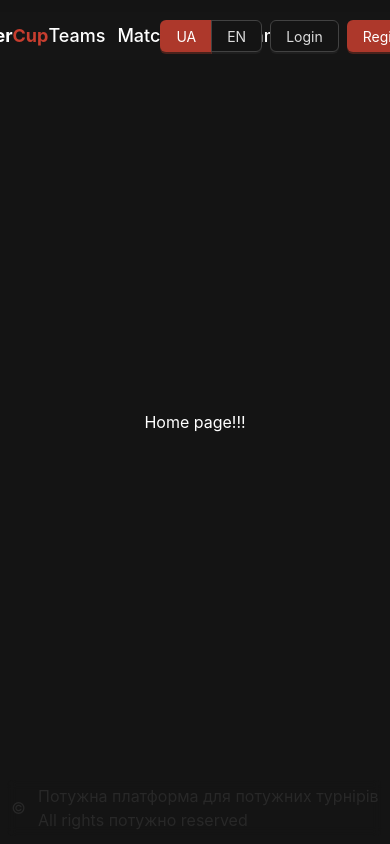
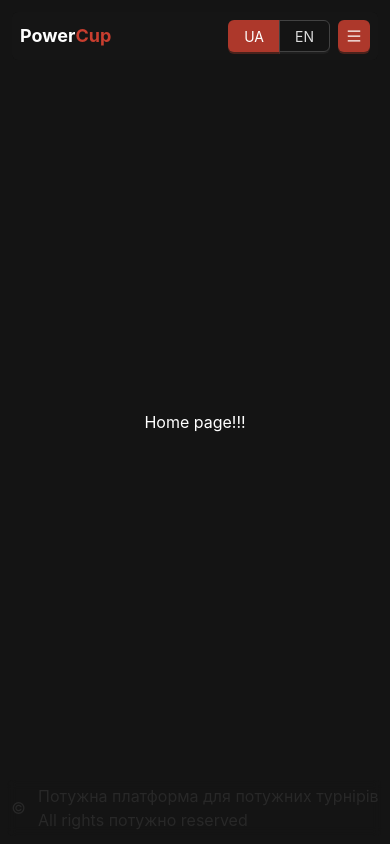
Before and after one commit to FOUREX/PowerCup-front, a React (Vite) app: page / in a window 390 px wide. Built offline with nearby package versions, Linux system fonts and the light colour scheme.

Commit message:
Added menu

```diff
--- a/src/components/NavBar/NavBar.tsx
+++ b/src/components/NavBar/NavBar.tsx
@@ -1,6 +1,6 @@
 import "../../index.css";
 import "./style.css";
-import {InboxOutlined} from "@ant-design/icons";
+import {InboxOutlined, MenuOutlined} from "@ant-design/icons";
 
 import {Badge, Button, Popover, Space} from "antd";
 import {Locale} from "antd/es/locale";
@@ -48,30 +48,33 @@ function NavBar() {
         style={{
           width: 1200,
           maxWidth: 1200,
-          backgroundColor: "rgba(from var(--color-background-secondary) r g b / .1)",
+          backgroundColor:
+            "rgba(from var(--color-background-secondary) r g b / .1)",
           backdropFilter: "blur(5px)",
         }}
       >
         <div>
           <Link to="/">
-            <b>Power<span style={{color: "var(--color-primary)"}}>Cup</span></b>
+            <b>
+              Power<span style={{ color: "var(--color-primary)" }}>Cup</span>
+            </b>
           </Link>
         </div>
 
-        <div className="flex gap-3 w-28">
+        <div className="flex gap-3 w-28 links">
           <Link to="/teams">{t("NAVBAR.TEAMS")}</Link>
           <Link to="/matches">{t("NAVBAR.MATCHES")}</Link>
           <Link to="/tournaments">{t("NAVBAR.TOURNAMENTS")}</Link>
         </div>
 
         <div className="flex gap-x-2" style={{ textAlign: "justify" }}>
-                    {is_logged ? (
+          {is_logged ? (
             <>
               <span>{current_user?.name}</span>
 
               <Popover
                 content={<InvitationsList />}
-                overlayStyle={{minWidth: 400}}
+                overlayStyle={{ minWidth: 400 }}
                 placement="bottomRight"
                 trigger="click"
               >
@@ -80,7 +83,7 @@ function NavBar() {
                 </Badge>
               </Popover>
 
-              <Space.Compact className="">
+              <Space.Compact>
                 <Button
                   type={selectedLanguage === "ua" ? "primary" : "default"}
                   onClick={() => setLng("ua")}
@@ -95,11 +98,13 @@ function NavBar() {
                 </Button>
               </Space.Compact>
 
-              <Button onClick={on_logout_button_click}>{t("NAVBAR.LOGOUT")}</Button>
+              <Button onClick={on_logout_button_click}>
+                {t("NAVBAR.LOGOUT")}
+              </Button>
             </>
           ) : (
             <>
-              <Space.Compact className="">
+              <Space.Compact>
                 <Button
                   type={selectedLanguage === "ua" ? "primary" : "default"}
                   onClick={() => setLng("ua")}
@@ -114,15 +119,44 @@ function NavBar() {
                 </Button>
               </Space.Compact>
 
-              <Link to="/login">
+              <Link className="links" to="/login">
                 <Button>{t("NAVBAR.LOGIN")}</Button>
               </Link>
 
-              <Link to="/register">
+              <Link className="links" to="/register">
                 <Button type="primary">{t("NAVBAR.REGISTER")}</Button>
               </Link>
             </>
           )}
+
+          <Popover
+            className="menu"
+            content={
+              <div>
+                <div className="flex flex-col items-end gap-3">
+                  <Link to="/teams">{t("NAVBAR.TEAMS")}</Link>
+                  <Link to="/matches">{t("NAVBAR.MATCHES")}</Link>
+                  <Link to="/tournaments">{t("NAVBAR.TOURNAMENTS")}</Link>
+
+                  {!is_logged ? (
+                    <Space.Compact>
+                      <Link to="/login">
+                        <Button>{t("NAVBAR.LOGIN")}</Button>
+                      </Link>
+
+                      <Link to="/register">
+                        <Button type="primary">{t("NAVBAR.REGISTER")}</Button>
+                      </Link>
+                    </Space.Compact>
+                  ) : (<></>)}
+                </div>
+              </div>
+            }
+            placement="bottomRight"
+            trigger="click"
+          >
+            <Button className="menu" type="primary" icon={<MenuOutlined />} />
+          </Popover>
         </div>
       </div>
     </header>
--- a/src/components/NavBar/style.css
+++ b/src/components/NavBar/style.css
@@ -6,3 +6,21 @@ a {
 a:hover {
   text-decoration: underline;
 }
+
+.menu {
+  display: none;
+}
+
+.links {
+  display: flex;
+}
+
+@media (max-width: 800px) {
+  .menu {
+    display: flex;
+  }
+
+  .links {
+    display: none;
+  }
+}
```
Also changed, not shown: 5 other files (tests, documents, lock files or other folders).
